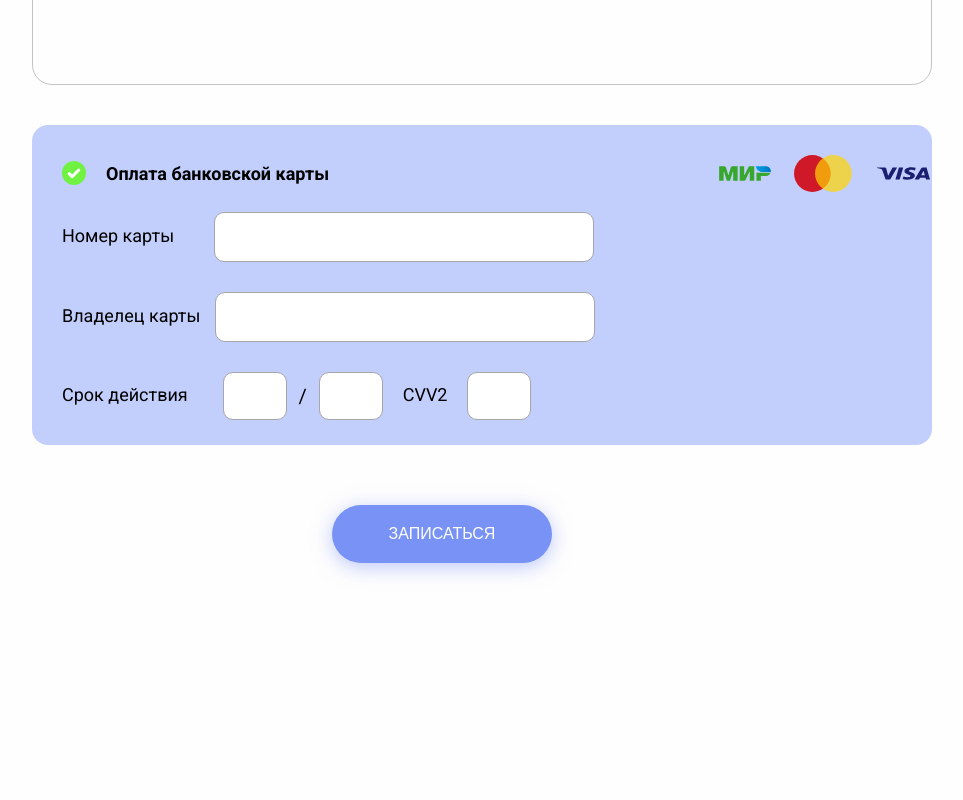
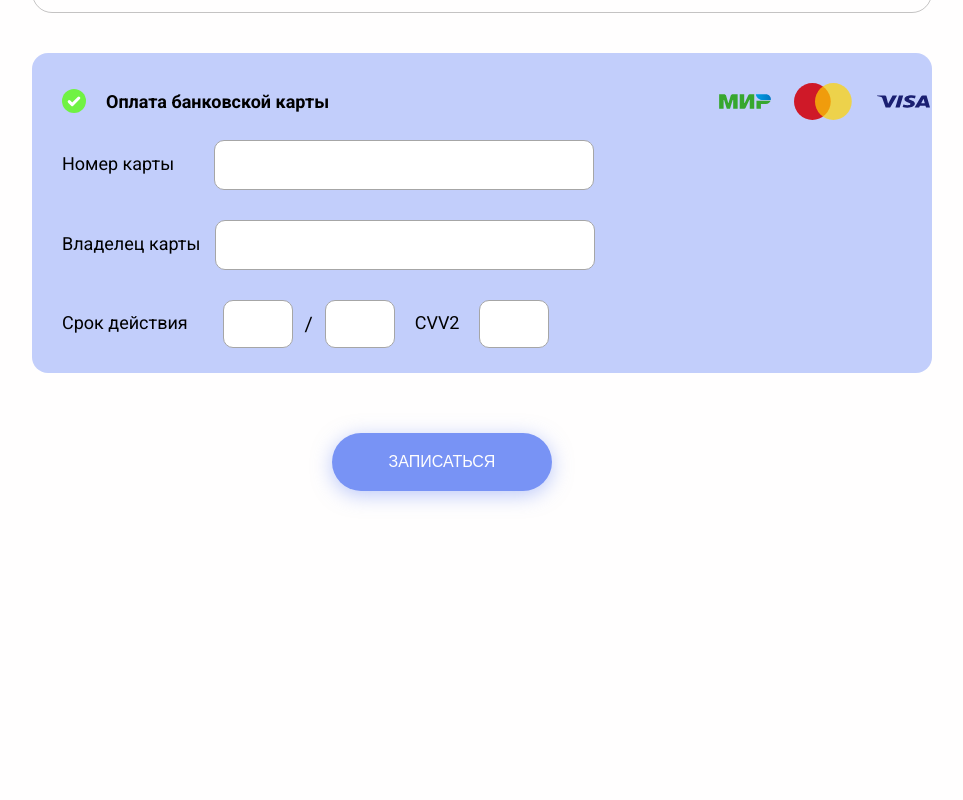
Before and after one commit to EllBor/veterinary-clinic, a React (Create React App) app in the folder frontend/: page /order-services in a window 1280 px wide. Shown: the part 882-1682 px from the top of the page, without its empty margins (158-1121 px from the left). Built offline with nearby package versions, Linux system fonts and the light colour scheme; no server answers; what @react-pdf/renderer would draw is missing.

Commit message:
added some changes styles

```diff
--- a/frontend/src/styles/style-appointment.css
+++ b/frontend/src/styles/style-appointment.css
@@ -171,7 +171,7 @@
 }
 
 .order__date-cvv{
-    width: 64px;
+    width: 70px;
     height: 48px;
     border-radius: 10px;
     border: solid 1px #A6A6A6;
@@ -237,4 +237,5 @@
     border-radius: 20px;
     border: solid 1px #C3B9B5;
     width: 284px;
+    height: 60px;
 }
```
